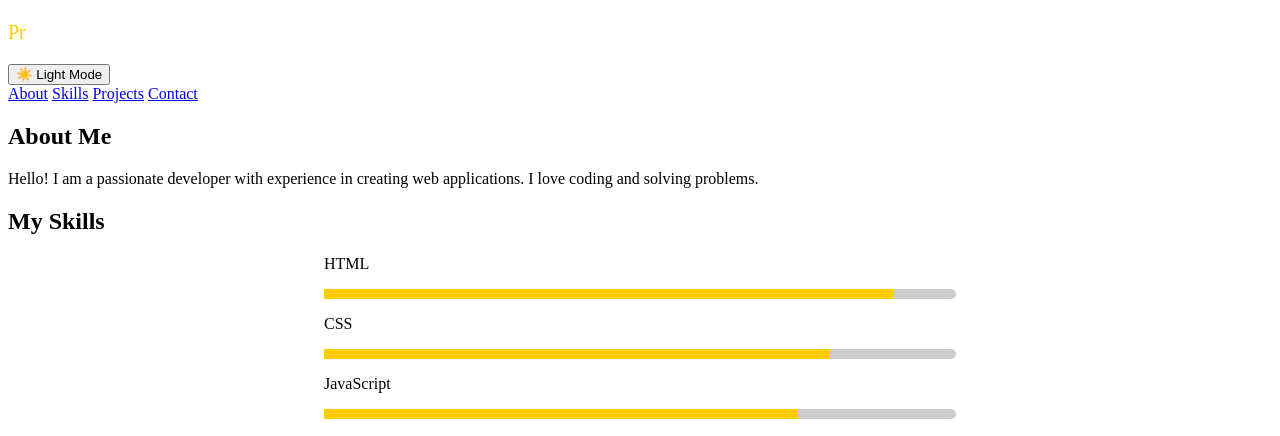
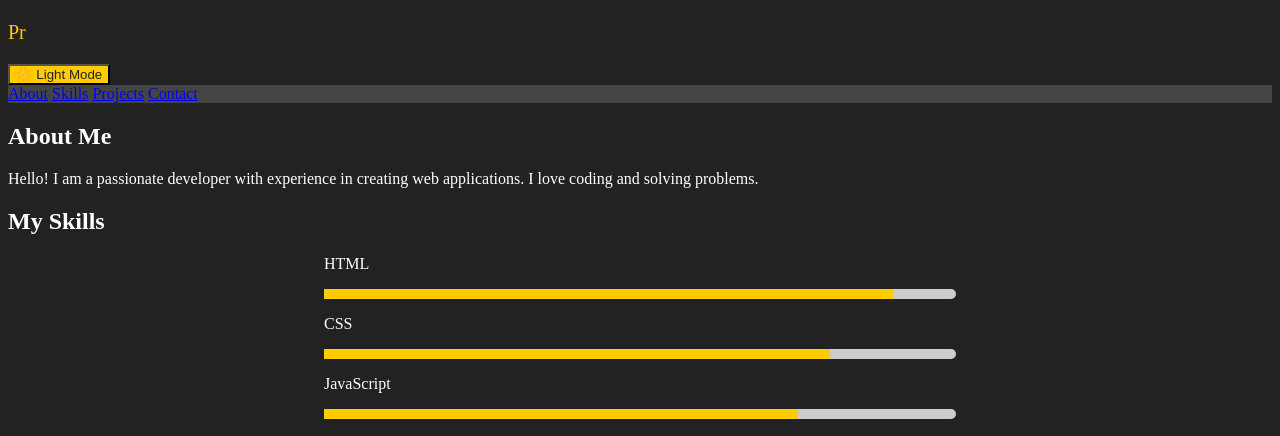
Before and after one commit to Pappuai/portfolio, a plain HTML site: page index.html in a window 1280 px wide. Both pictures are taken after a click on the button "🌙 Dark Mode". Shown: the top 436 px of the page. Drawn offline with Linux system fonts and the light colour scheme.

Commit message:
Update styles.css

```diff
--- a/styles.css
+++ b/styles.css
@@ -68,3 +68,25 @@
 .neon-btn:hover {
     box-shadow: 0 0 20px #ffcc00;
 }
+/* Default Light Mode */
+body {
+    background-color: #f4f4f4;
+    color: #333;
+}
+
+/* Dark Mode */
+.dark-mode {
+    background-color: #222;
+    color: white;
+}
+
+/* Navbar Dark Mode */
+.dark-mode nav {
+    background: #444;
+}
+
+/* Button Dark Mode */
+.dark-mode button {
+    background: #ffcc00;
+    color: #222;
+}
```
